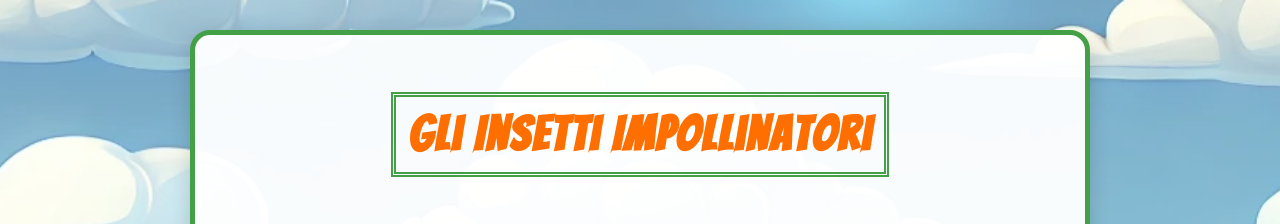
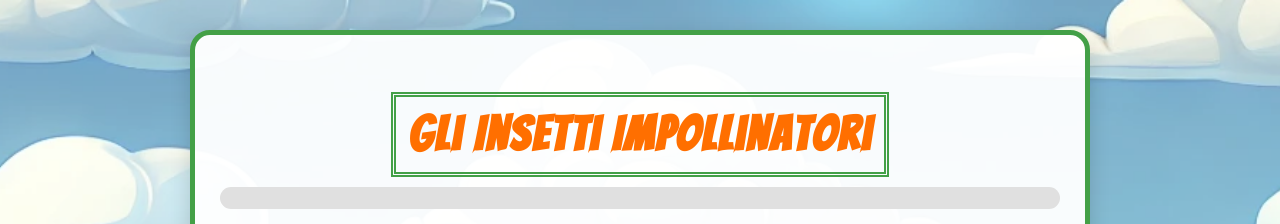
Before and after one commit to Antiprotony/bee_game, a plain HTML site: page index.html in a window 1280 px wide. Both pictures are taken after a click on the button "Esploriamo il mondo degli Impollinatori insieme!". Shown: the top 224 px of the page. Drawn offline with Linux system fonts and the light colour scheme.

Commit message:
Update styles.css

```diff
--- a/styles.css
+++ b/styles.css
@@ -179,7 +179,9 @@ h1 {
     background-color: #e0e0e0;
     border-radius: 12px;
     overflow: hidden;
-    margin: 30px 0 5px;
+    margin: 10px auto 20px;
+    position: relative;
+    top: -20px;
 }
 
 #progress-bar {
```
